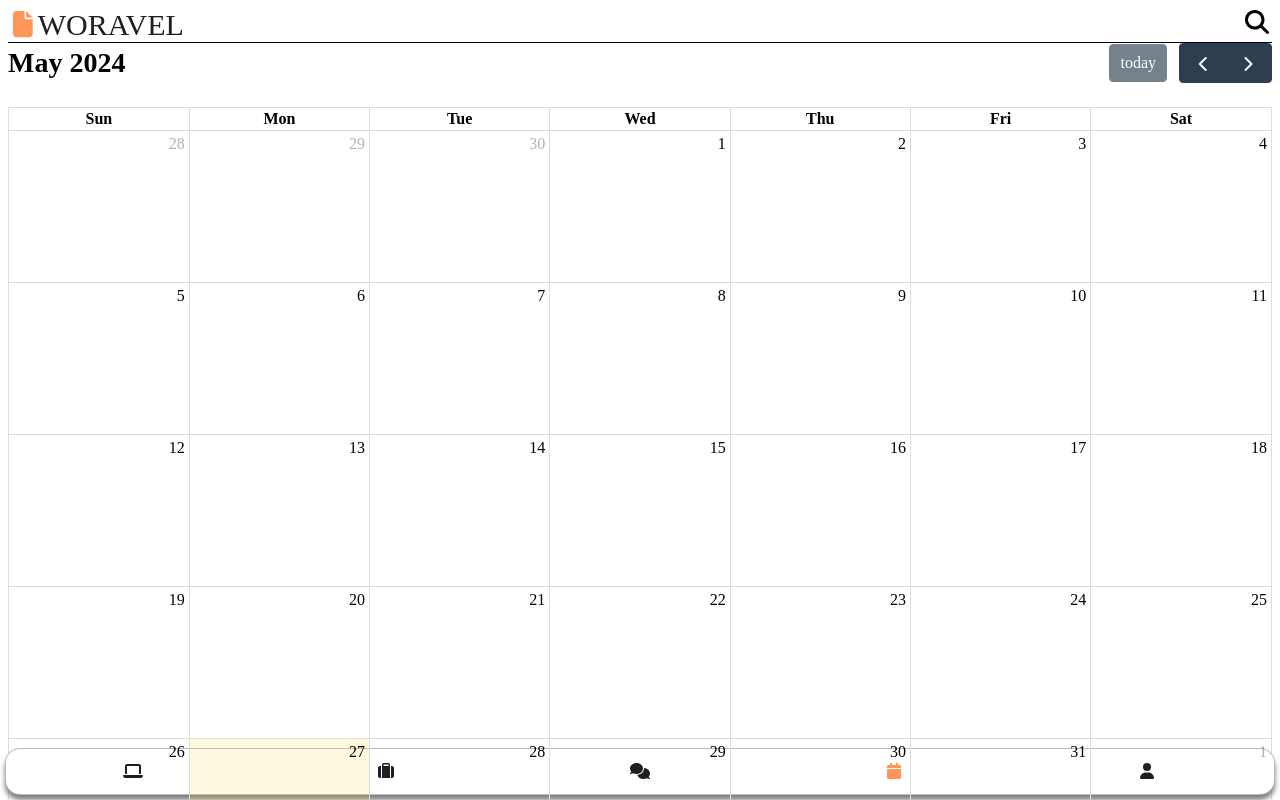
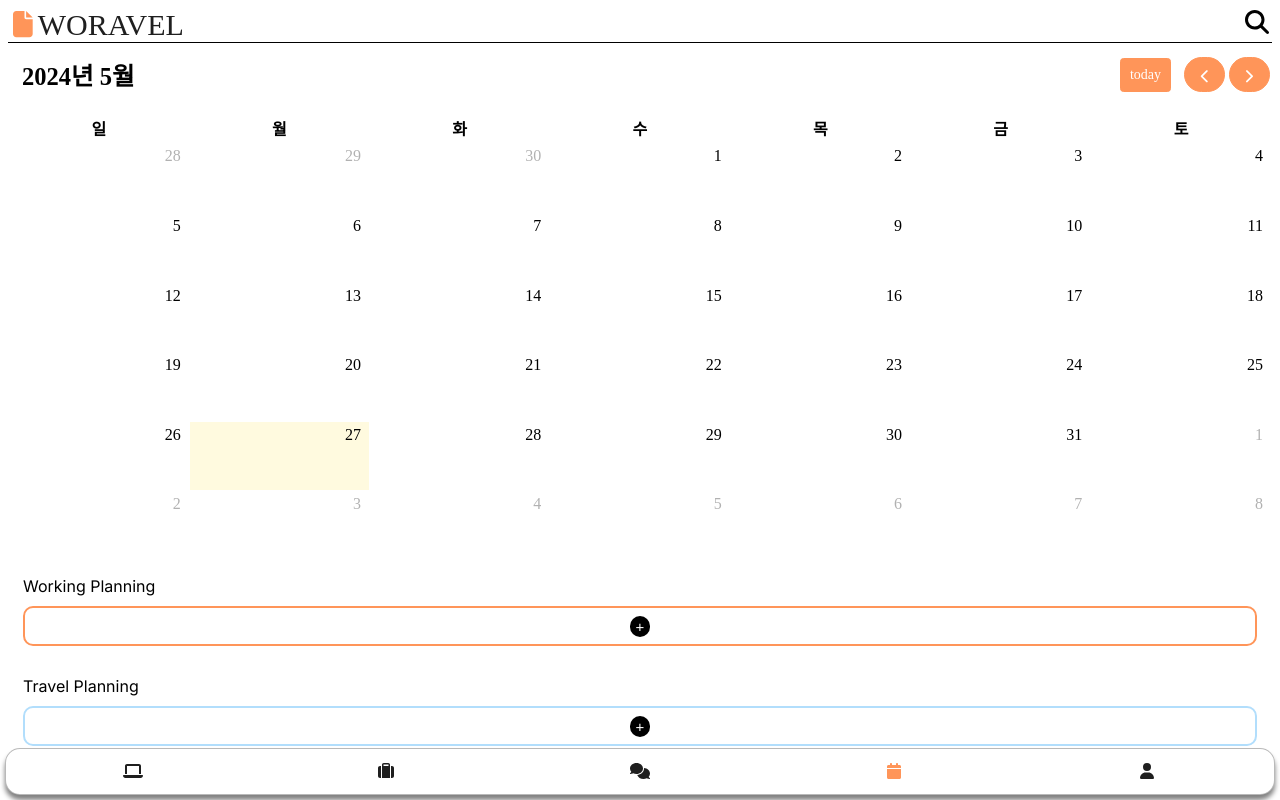
Before and after one commit to Olrlokr/woravel-FE, a React (Create React App) app: page /calendar in a window 1280 px wide. Shown: the top 800 px of the page. Built offline with nearby package versions, Linux system fonts and the light colour scheme.

Commit message:
240530 lej : calendar custom

```diff
--- a/src/pages/Calendar.jsx
+++ b/src/pages/Calendar.jsx
@@ -1,16 +1,51 @@
 import React from 'react'
 import FullCalendar from '@fullcalendar/react'
 import dayGridPlugin from '@fullcalendar/daygrid';
+import '../styles/calendar.css'
+
+
+export default function Calendar() {
+  const renderDayCellContent = (info) => {
+    let number = document.createElement("a");
+    number.classList.add("fc-daygrid-day-number");
+    number.innerHTML = info.dayNumberText.replace("일", "");
+    if (info.view.type === "dayGridMonth") {
+      return { html: number.outerHTML };
+    }
+    return {
+      domNodes: []
+    };
+  };
 
 
 
-export default function Calendar() {
   return (
     <div>
       <FullCalendar
           defaultView="dayGridMonth"
           plugins={[ dayGridPlugin ]}
+          height="auto"
+          locale="ko"
+          dayCellContent={renderDayCellContent}
         />
+
+      <div className = "plan-wrapper">
+        <div>Working Planning</div>
+        <button className ="plan-box-btn">
+          <div className ="plan-plus-wrapper">+</div>
+        </button>
+      </div>
+
+
+      <div className = "plan-wrapper">
+        <div>Travel Planning</div>
+        <button className ="plan-box-btn" style={{border:"2px solid #B2DEFC"}}>
+          <div className ="plan-plus-wrapper">+</div>
+        </button>
+      </div>
+
+
+
     </div>
   )
 }
--- /dev/null
+++ b/src/styles/calendar.css
@@ -0,0 +1,104 @@
+@import '../styles/woravel.css';
+
+
+
+/* this is full calendar custom */
+
+
+:root {
+    --fc-border-color: #fff;
+    --fc-event-bg-color: #FF9559;
+    --fc-event-border-color: #FF9559;
+    --fc-now-indicator-color:#FF9559;
+    --fc-button-active-border-color: aqua;
+  }
+
+
+.fc {
+    max-width: 100%;
+}
+.fc .fc-col-header-cell-cushion {
+    display: inline-block;
+    padding: 2px 4px;
+}
+
+
+.fc .fc-toolbar.fc-header-toolbar {
+    margin-top:1em;
+    margin-left:1em;
+    font-size: 14px;
+}
+
+.fc .fc-daygrid-body-natural .fc-daygrid-day-events{
+    margin-bottom: 0.6em;
+}
+
+.fc .fc-button-primary {
+    background-color:#FF9559;
+    border-color: #FF9559;
+    color: #fff;
+}
+.fc .fc-button-primary:disabled {
+    background-color:#FF9559;
+    border-color: #FF9559;
+    color: #fff;
+}
+
+
+.fc .fc-button-primary:hover{
+    background-color:#FF9559;
+    border-color: #FF9559;
+    color: #fff;
+}
+.fc .fc-button:disabled{
+    opacity: 1;
+}
+
+.fc-direction-ltr .fc-button-group > .fc-button:not(:last-child){
+    border-radius: 1000px;
+    margin:0px 2px;
+}
+
+.fc-direction-ltr .fc-button-group > .fc-button:not(:first-child){
+    border-radius: 1000px;
+    margin:0px 2px;
+}
+
+
+
+
+
+
+
+
+
+
+/* !!  */
+.plan-wrapper{
+    padding: 15px;
+    font-size: 16px;
+    font-family: Inter;
+}
+
+.plan-box-btn{
+    margin-top:10px;
+    width:100%;
+    height: 40px;
+    border-radius: 10px;
+    border:2px solid #FF9559;
+    background-color: #fff;
+
+    display: flex;
+    justify-content: center;
+    align-items: center;
+
+}
+
+.plan-plus-wrapper{
+    text-align: center;
+    font-size: 15px;
+    color:#fff;
+    background-color: black;
+    padding: 2px 6px;
+    border-radius: 100px;
+}
--- a/src/styles/main.css
+++ b/src/styles/main.css
@@ -54,7 +54,7 @@
 }
 .detail-icon-wrapper svg{
     padding:5px 6.5px;
-    border: 1.5px solid #000;
+    border: 1.3px solid #000;
     border-radius: 1000px;
     width : 20px;
 
@@ -65,7 +65,6 @@
 }
 
 
-
 .narrative-info-wrapper{
     padding: 10px 0px;
 
--- /dev/null
+++ b/src/styles/woravel.css
@@ -0,0 +1 @@
+@import url('https://fonts.googleapis.com/css2?family=Inter:wght@100..900&display=swap');
```
